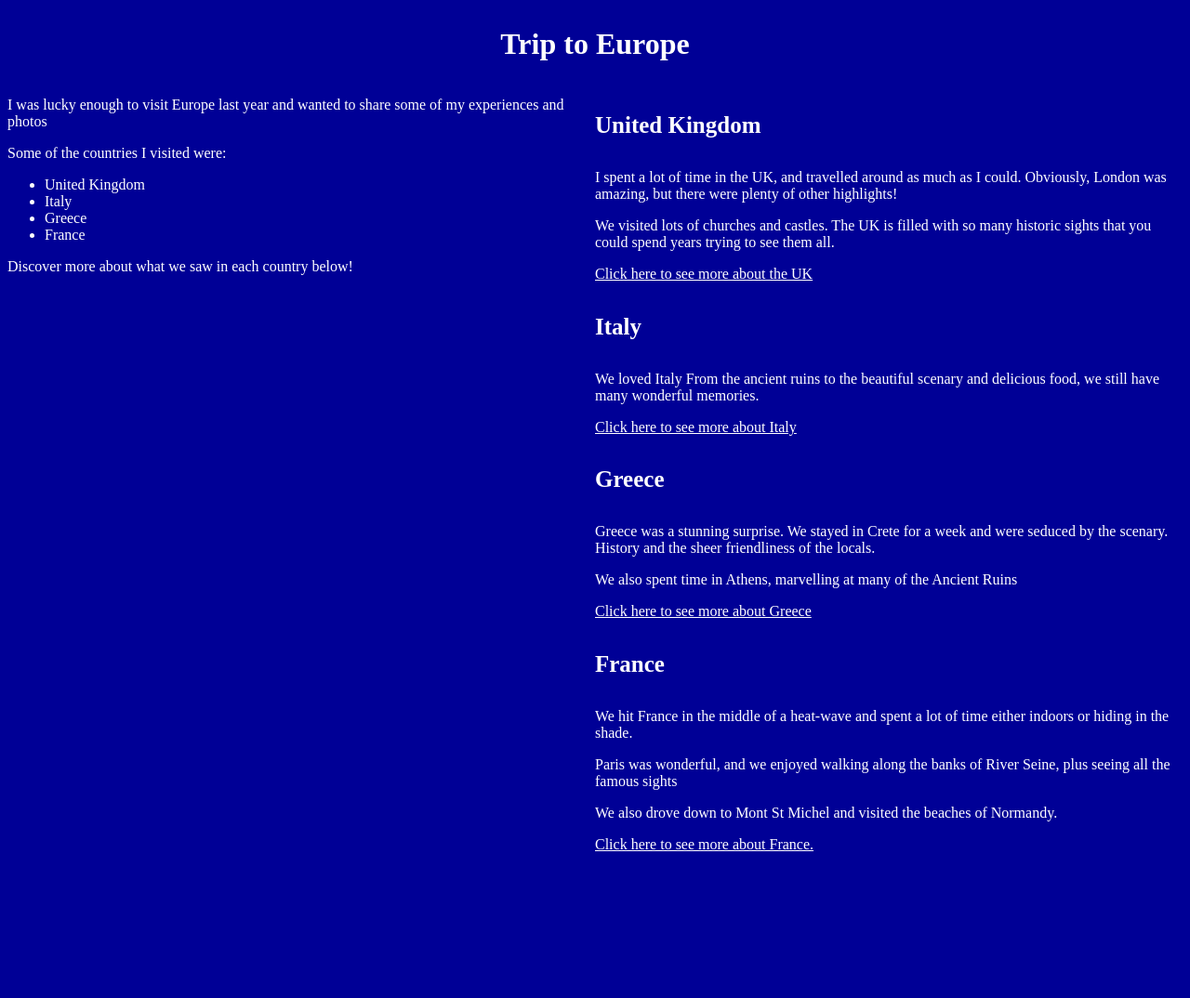
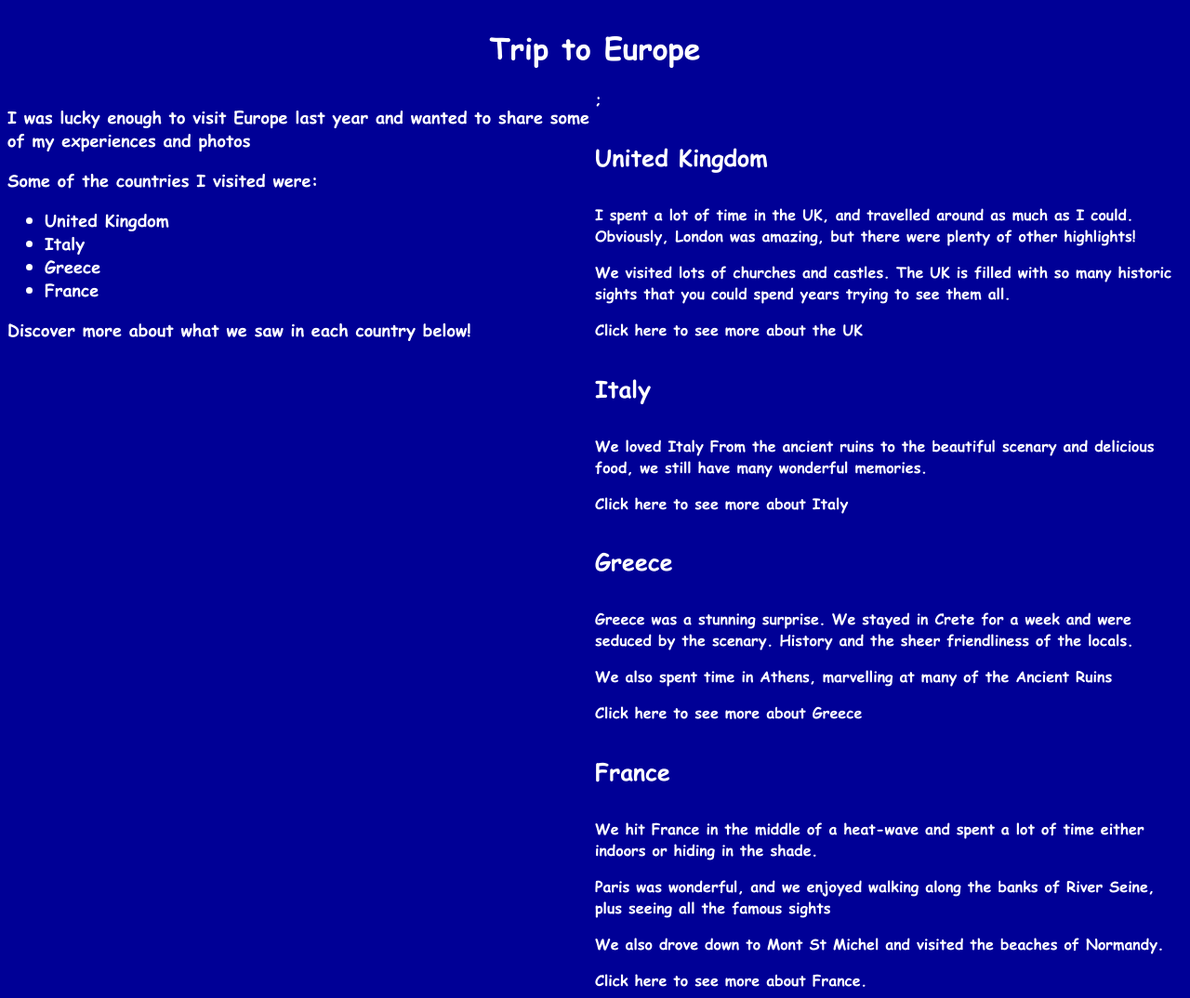
Before and after one commit to standrewscollege2018/2020-year-11-web-design-classwork-kanyesouthwest, a PHP site: page / in a window 1280 px wide. Shown: the whole page at 93% size. Before the commit the page ends 916 px from the top, so only its background shows below. Run offline with PHP 8.4, Linux system fonts and the light colour scheme.

Commit message:
Minor update
PHP directories added.
Tested if statements for PHP

```diff
--- a/Lesson #3/Index.html
+++ b/Lesson #3/Index.html
@@ -10,11 +10,10 @@
         <h1>Trip to Europe</h1>
       </div>
     </div>
-
   <div class="header">
 </div>
 <div class="content-container">
-  <div class="card">
+  <div class="info">
   <p>I was lucky enough to visit Europe last year and wanted to share some of my experiences and photos</p>
   <p>Some of the countries I visited were:</p>
   <ul>
@@ -23,10 +22,11 @@
     <li>Greece</li>
     <li>France</li>
   </ul>
+
   <p>Discover more about what we saw in each country below!</p>
   </div>
 
-<div class="card">
+<div class="card">;
   <h4>United Kingdom</h4>
   <p>I spent a lot of time in the UK, and travelled around as much as I could. Obviously, London was amazing, but there were plenty of other highlights!</p>
   <p>We visited lots of churches and castles. The UK is filled with so many historic sights that you could spend years trying to see them all.</p>
--- a/Lesson #3/stylesheet.css
+++ b/Lesson #3/stylesheet.css
@@ -1,12 +1,23 @@
 body {
   background-color: rgb(0,0,150);
   color: rgb(255,255,255);
+  font-family: comicsans;
+}
+
+@font-face {
+  font-family: comicsans;
+  src: url(fonts/comicsans.ttf);
 }
 
 a {
   color: rgb(255,255,255);
+  text-decoration: none;
 }
 
+a:hover {
+  text-decoration: underline;
+  color: rgb(255,255,255);
+}
 h4 {
   font-size: 25px;
 }
@@ -20,6 +31,11 @@ h4 {
   text-align: center;
 }
 
+.info {
+  font-size: 18px;
+  text-align: left;
+}
+
 .content-container {
   display: grid;
   grid-template-columns: repeat(2, 1fr);
```
Also changed, not shown: PHP-Intro/Intro/index.php (added, +27 -0 lines), Lesson #3/fonts/comicsans.ttf (added).
